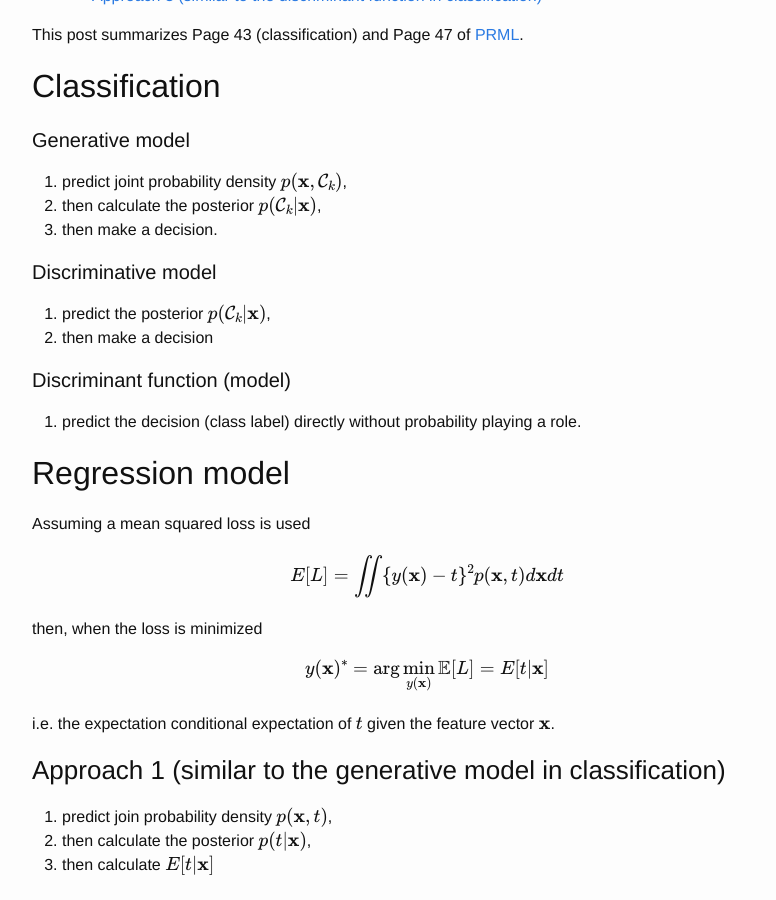
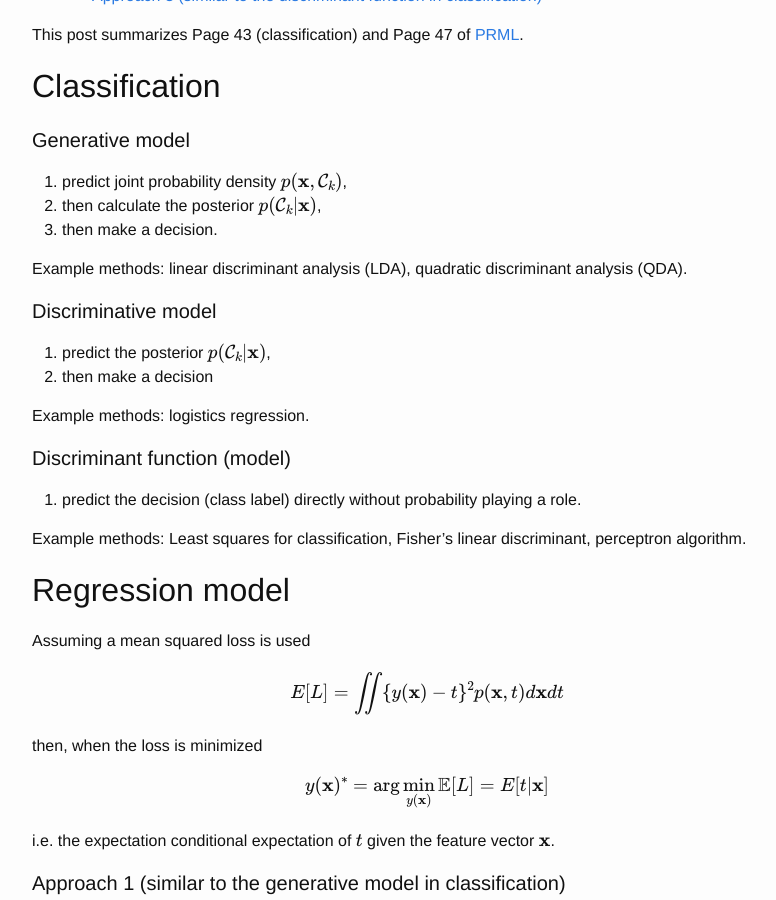
Before and after one commit to zyxue/zyxue.github.io, a Jekyll site: the page built from _posts/2022-02-28-compare-prediction-approaches-in-classification-and-regression-problems.md, in a window 1280 px wide and 900 px high, scrolled down 428 px. Shown: the whole window, without its empty margins (213-989 px from the left). Built offline with Jekyll 4.4.1, drawn with Linux system fonts in a browser that asks for light colours; formulas are drawn with MathJax 3; comment, search, counter and statistics services are not loaded.

Commit message:
added example methods to 2022-02-28-compare-prediction-approaches-in-classification-and-regression-problems.md

```diff
--- a/_posts/2022-02-28-compare-prediction-approaches-in-classification-and-regression-problems.md
+++ b/_posts/2022-02-28-compare-prediction-approaches-in-classification-and-regression-problems.md
@@ -19,15 +19,21 @@ This post summarizes Page 43 (classification) and Page 47 of
 1. then calculate the posterior $p(\mathcal{C}_k \vert \mathbf{x})$,
 1. then make a decision.
 
+Example methods: linear discriminant analysis (LDA), quadratic discriminant
+analysis (QDA).
+
 #### Discriminative model
 
 1. predict the posterior $p(\mathcal{C}_k \vert \mathbf{x})$,
 1. then make a decision
 
+Example methods: logistics regression.
 #### Discriminant function (model)
 
 1. predict the decision (class label) directly without probability playing a role.
 
+Example methods: Least squares for classification, Fisher's linear discriminant,
+perceptron algorithm.
 ## Regression model
 
 Assuming a mean squared loss is used
@@ -44,17 +50,17 @@ $$
 
 i.e. the expectation conditional expectation of $t$ given the feature vector $\mathbf{x}$.
 
-### Approach 1 (similar to the generative model in classification)
+#### Approach 1 (similar to the generative model in classification)
 
 1. predict join probability density $p(\mathbf{x}, t)$,
 1. then calculate the posterior $p(t \vert \mathbf{x})$,
 1. then calculate $E[t \vert \mathbf{x}]$
 
-### Approach 2 (similar to the discriminative model in classification)
+#### Approach 2 (similar to the discriminative model in classification)
 
 1. predict the posterior $p(t \vert \mathbf{x})$,
 1. then calculate  $E[t \vert \mathbf{x}]$
 
-### Approach 3 (similar to the discriminant function in classification)
+#### Approach 3 (similar to the discriminant function in classification)
 
 1. predict  $E[t \vert \mathbf{x}]$ directly without probability playing a role
```
